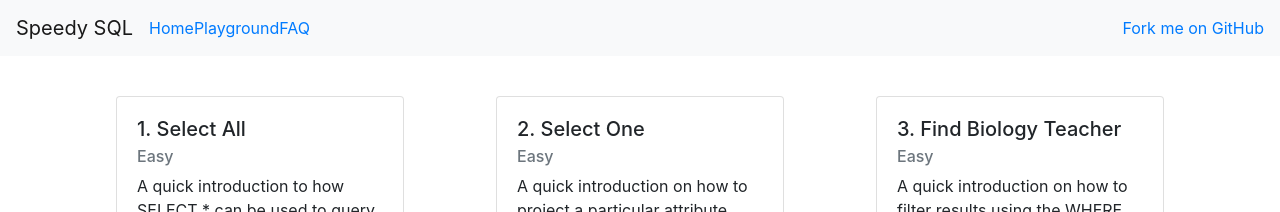
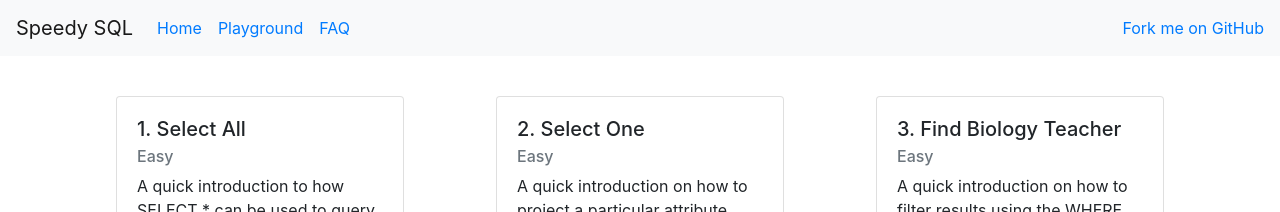
Before and after one commit to NicholasHusin/speedy-sql, a Jekyll site: the page built from index.html, in a window 1280 px wide. Shown: the top 212 px of the page. Built offline with Jekyll 4.4.1, drawn with Linux system fonts in a browser that asks for light colours.

Commit message:
Add margin in navbar

```diff
--- a/_includes/nav.html
+++ b/_includes/nav.html
@@ -6,13 +6,13 @@
 
   <div class="collapse navbar-collapse" id="navbarSupportedContent">
     <ul class="navbar-nav mr-auto">
-      <li class="nav-item active">
+      <li class="nav-item active mx-2">
         <a href="{{ site.baseurl }}/">Home</a>
       </li>
-      <li class="nav-item active">
+      <li class="nav-item active mx-2">
         <a href="{{ site.baseurl }}/playground">Playground</a>
       </li>
-      <li class="nav-item active">
+      <li class="nav-item active mx-2">
         <a href="{{ site.baseurl }}/faq">FAQ</a>
       </li>
     </ul>
```
